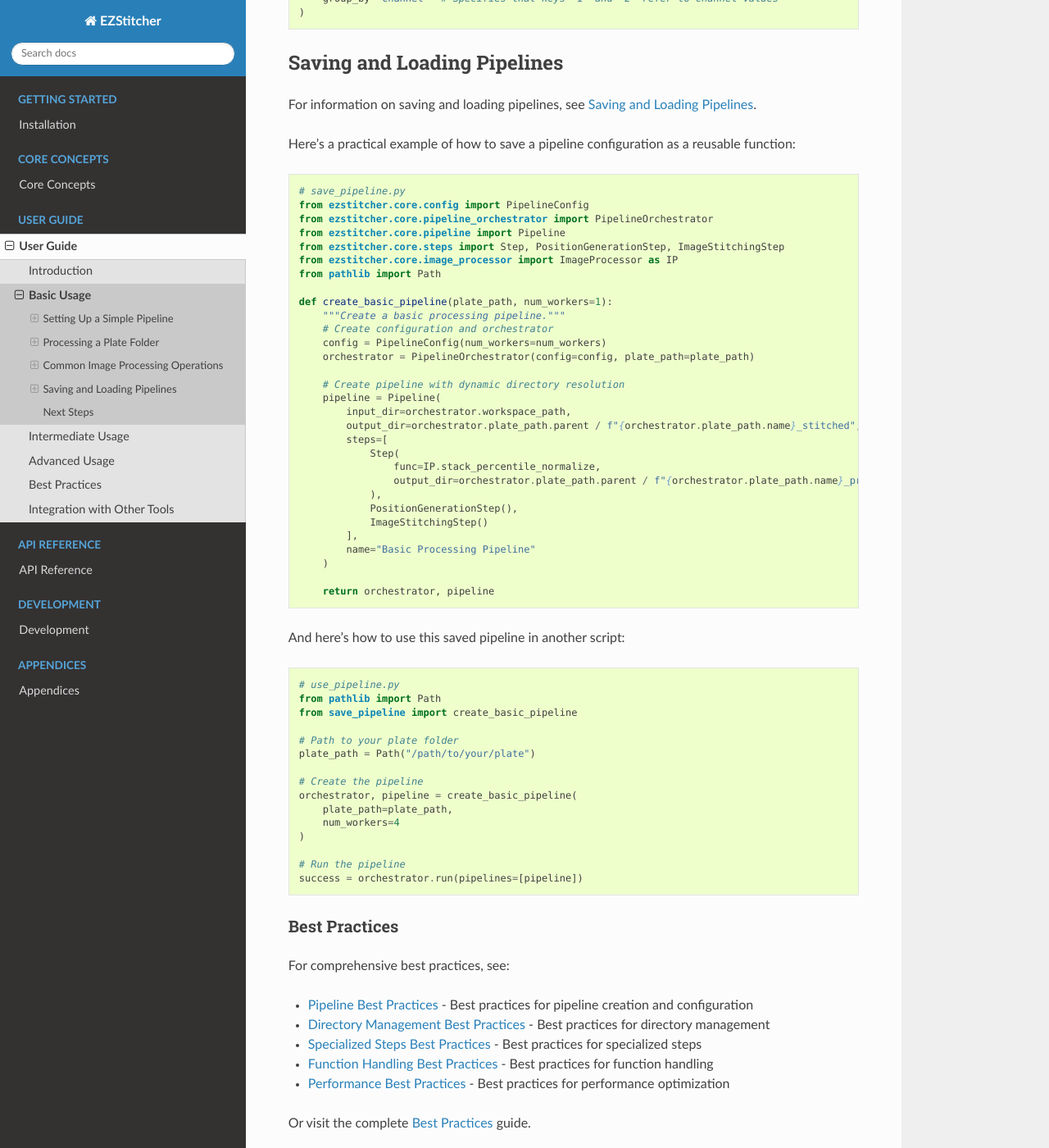
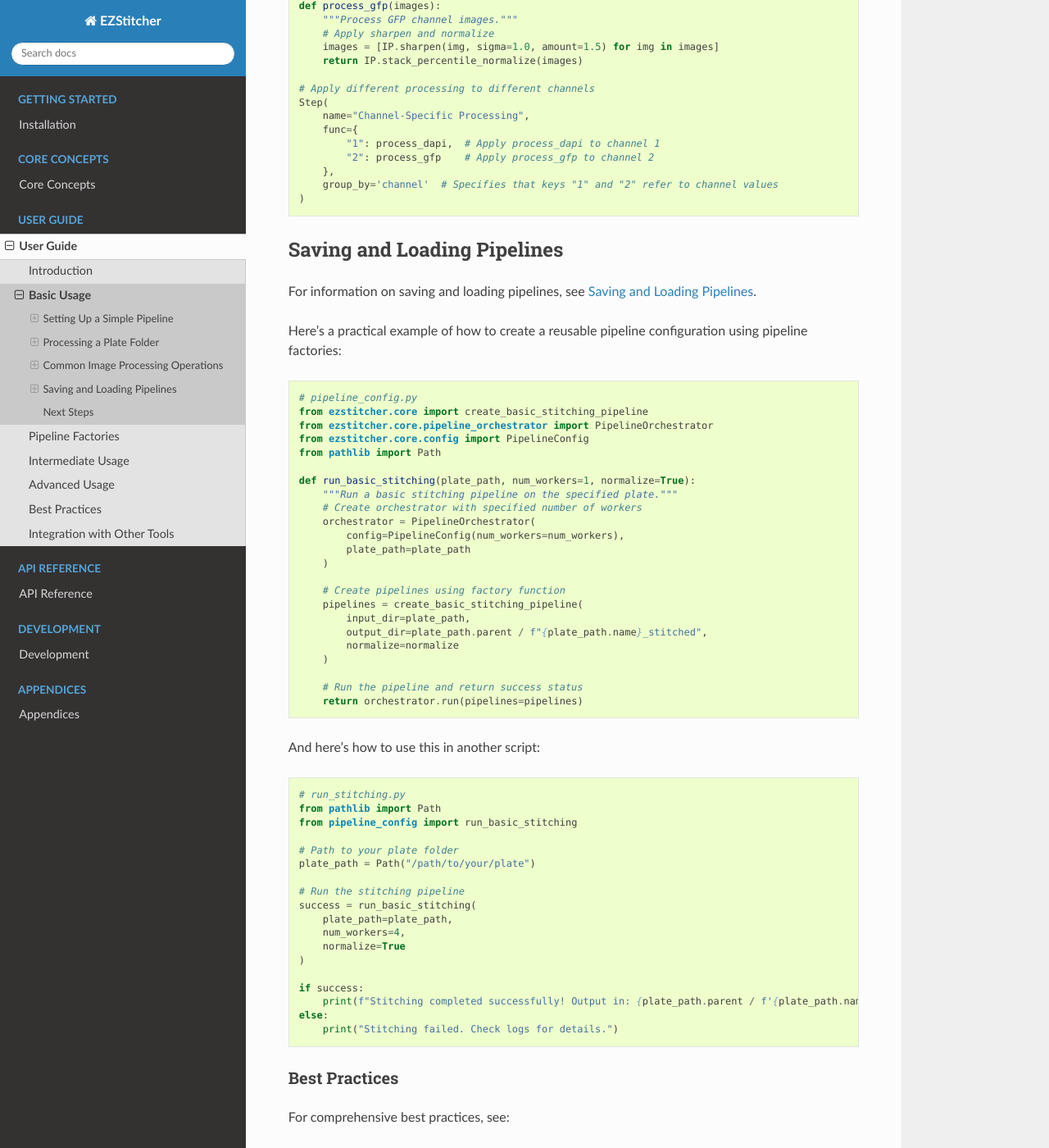
Before and after one commit to trissim/ezstitcher, a Sphinx documentation site: the page built from docs/source/user_guide/basic_usage.rst, in a window 1280 px wide and 1400 px high, scrolled down 5279 px. Shown: the whole window at 82% size. Built offline with Sphinx 7.4.7 and the Read the Docs theme 3.1.0, drawn with Linux system fonts in a browser that asks for light colours; some of the changed text lies outside the part shown.

Commit message:
Add pipeline factories for common stitching workflows
This commit introduces pipeline factory functions that provide a higher-level interface for creating pre-configured pipelines for common microscopy image stitching workflows:

- create_basic_pipeline: For single-channel, single-Z stitching
- create_multichannel_pipeline: For multi-channel stitching
- create_zstack_pipeline: For Z-stack stitching with projection
- create_focus_pipeline: For Z-stack stitching with focus selection

These factories significantly reduce boilerplate code when creating pipelines for common use cases. They leverage the specialized step classes to create well-structured pipelines with sensible defaults.

Key changes:
- Add ezstitcher/core/pipeline_factories.py with factory functions
- Add comprehensive unit tests in tests/unit/test_pipeline_factories.py
- Add integration tests in tests/integration/test_pipeline_factories_integration.py
- Update documentation to include pipeline factories in API reference and user guide
- Update core/__init__.py to expose factory functions

This is the first implementation of pipeline factories. Future work will focus on:
1. Cleaning up duplicate code in existing pipeline implementations
2. Expanding documentation with more examples
3. Adding more specialized factory functions for specific use cases

Part of the specialized steps feature branch.

```diff
--- a/docs/source/api/index.rst
+++ b/docs/source/api/index.rst
@@ -13,6 +13,7 @@
    pipeline
    steps
    step_factories
+   pipeline_factories
    stitcher
    focus_analyzer
    image_processor
--- a/docs/source/user_guide/basic_usage.rst
+++ b/docs/source/user_guide/basic_usage.rst
@@ -9,13 +9,44 @@
 
 Let's start by creating a simple pipeline for processing microscopy images. For a detailed explanation of pipeline concepts, see :ref:`pipeline-concept`. For information about supported file formats, see :ref:`file-formats`.
 
-We'll build a basic pipeline that:
+EZStitcher provides two approaches to creating pipelines:
 
-1. Normalizes image intensities
-2. Generates positions for stitching
-3. Stitches the images together
+1. **Using Pipeline Factories (Recommended)**: Pre-configured pipelines for common workflows
+2. **Building Custom Pipelines**: Manually constructing pipelines for specialized needs
 
-First, import the necessary modules:
+Using Pipeline Factories (Recommended)
+^^^^^^^^^^^^^^^^^^^^^^^^^^^^^^^^^^^^^
+
+Pipeline factories provide a simple way to create pre-configured pipelines for common workflows. For a detailed guide to all available factories, see :doc:`pipeline_factories`.
+
+Here's how to create a basic stitching pipeline using a factory:
+
+.. code-block:: python
+
+    from ezstitcher.core import create_basic_stitching_pipeline
+    from ezstitcher.core.pipeline_orchestrator import PipelineOrchestrator
+    from pathlib import Path
+
+    # Path to your plate folder
+    plate_path = Path("/path/to/your/plate")
+
+    # Create orchestrator
+    orchestrator = PipelineOrchestrator(plate_path=plate_path)
+
+    # Create a basic stitching pipeline
+    pipelines = create_basic_stitching_pipeline(
+        input_dir=plate_path,
+        output_dir=plate_path.parent / f"{plate_path.name}_stitched",
+        normalize=True  # Apply normalization (default)
+    )
+
+    # Run the pipeline
+    orchestrator.run(pipelines=pipelines)
+
+Building Custom Pipelines
+^^^^^^^^^^^^^^^^^^^^^^^
+
+For more control, you can build custom pipelines by manually specifying each step:
 
 .. code-block:: python
 
@@ -25,10 +56,6 @@
     from ezstitcher.core.steps import Step, PositionGenerationStep, ImageStitchingStep
     from ezstitcher.core.image_processor import ImageProcessor as IP
     from pathlib import Path
-
-Next, create a configuration and orchestrator:
-
-.. code-block:: python
 
     # Create configuration with single-threaded processing
     config = PipelineConfig(
@@ -44,36 +71,23 @@
         plate_path=plate_path
     )
 
-    # The orchestrator automatically manages directories
-    # Directories are created as needed during pipeline execution
-
-Now, create a pipeline with three steps. EZStitcher's dynamic directory resolution automatically manages the flow of data between steps:
-
-.. code-block:: python
-
-    # Create a pipeline
+    # Create a pipeline with three steps
     pipeline = Pipeline(
-        input_dir=orchestrator.workspace_path,    # Pipeline input directory (ImageLocator finds actual image directory)
+        input_dir=orchestrator.workspace_path,    # Pipeline input directory
         output_dir=orchestrator.plate_path.parent / f"{orchestrator.plate_path.name}_stitched", # Pipeline output directory
         steps=[
             # Step 1: Normalize image intensities
-            # Only specify directories for the first step if needed
             Step(
                 name="Normalize Images",
                 func=IP.stack_percentile_normalize,
-                output_dir=orchestrator.plate_path.parent / f"{orchestrator.plate_path.name}_processed"  # Intermediate output directory
+                output_dir=orchestrator.plate_path.parent / f"{orchestrator.plate_path.name}_processed"
             ),
 
-            # Generate positions for stitching
-            # No need to specify directories - automatically uses previous step's output
+            # Step 2: Generate positions for stitching
             PositionGenerationStep(),
 
-            # Stitch images
-            # By default, uses previous step's output directory (processed images)
-            # Uncomment the input_dir line to use original images for stitching instead
-            ImageStitchingStep(
-                # input_dir=orchestrator.workspace_path  # Uncomment to use original images for stitching
-            )
+            # Step 3: Stitch images
+            ImageStitchingStep()
         ],
         name="Basic Processing Pipeline"
     )
@@ -272,60 +286,56 @@
 
 For information on saving and loading pipelines, see :ref:`pipeline-saving-loading`.
 
-Here's a practical example of how to save a pipeline configuration as a reusable function:
+Here's a practical example of how to create a reusable pipeline configuration using pipeline factories:
 
 .. code-block:: python
 
-    # save_pipeline.py
+    # pipeline_config.py
+    from ezstitcher.core import create_basic_stitching_pipeline
+    from ezstitcher.core.pipeline_orchestrator import PipelineOrchestrator
     from ezstitcher.core.config import PipelineConfig
-    from ezstitcher.core.pipeline_orchestrator import PipelineOrchestrator
-    from ezstitcher.core.pipeline import Pipeline
-    from ezstitcher.core.steps import Step, PositionGenerationStep, ImageStitchingStep
-    from ezstitcher.core.image_processor import ImageProcessor as IP
     from pathlib import Path
 
-    def create_basic_pipeline(plate_path, num_workers=1):
-        """Create a basic processing pipeline."""
-        # Create configuration and orchestrator
-        config = PipelineConfig(num_workers=num_workers)
-        orchestrator = PipelineOrchestrator(config=config, plate_path=plate_path)
-
-        # Create pipeline with dynamic directory resolution
-        pipeline = Pipeline(
-            input_dir=orchestrator.workspace_path,
-            output_dir=orchestrator.plate_path.parent / f"{orchestrator.plate_path.name}_stitched",
-            steps=[
-                Step(
-                    func=IP.stack_percentile_normalize,
-                    output_dir=orchestrator.plate_path.parent / f"{orchestrator.plate_path.name}_processed"
-                ),
-                PositionGenerationStep(),
-                ImageStitchingStep()
-            ],
-            name="Basic Processing Pipeline"
+    def run_basic_stitching(plate_path, num_workers=1, normalize=True):
+        """Run a basic stitching pipeline on the specified plate."""
+        # Create orchestrator with specified number of workers
+        orchestrator = PipelineOrchestrator(
+            config=PipelineConfig(num_workers=num_workers),
+            plate_path=plate_path
         )
 
-        return orchestrator, pipeline
+        # Create pipelines using factory function
+        pipelines = create_basic_stitching_pipeline(
+            input_dir=plate_path,
+            output_dir=plate_path.parent / f"{plate_path.name}_stitched",
+            normalize=normalize
+        )
 
-And here's how to use this saved pipeline in another script:
+        # Run the pipeline and return success status
+        return orchestrator.run(pipelines=pipelines)
+
+And here's how to use this in another script:
 
 .. code-block:: python
 
-    # use_pipeline.py
+    # run_stitching.py
     from pathlib import Path
-    from save_pipeline import create_basic_pipeline
+    from pipeline_config import run_basic_stitching
 
     # Path to your plate folder
     plate_path = Path("/path/to/your/plate")
 
-    # Create the pipeline
-    orchestrator, pipeline = create_basic_pipeline(
+    # Run the stitching pipeline
+    success = run_basic_stitching(
         plate_path=plate_path,
-        num_workers=4
+        num_workers=4,
+        normalize=True
     )
 
-    # Run the pipeline
-    success = orchestrator.run(pipelines=[pipeline])
+    if success:
+        print(f"Stitching completed successfully! Output in: {plate_path.parent / f'{plate_path.name}_stitched'}")
+    else:
+        print("Stitching failed. Check logs for details.")
 
 Best Practices
 ^^^^^^^^^^^^^
--- a/docs/source/user_guide/index.rst
+++ b/docs/source/user_guide/index.rst
@@ -23,6 +23,7 @@
 
    introduction
    basic_usage
+   pipeline_factories
    intermediate_usage
    advanced_usage
    best_practices
```
Also changed, not shown: docs/source/api/pipeline_factories.rst (added, +220 -0 lines), docs/source/user_guide/pipeline_factories.rst (added, +98 -0 lines), 4 other files.
